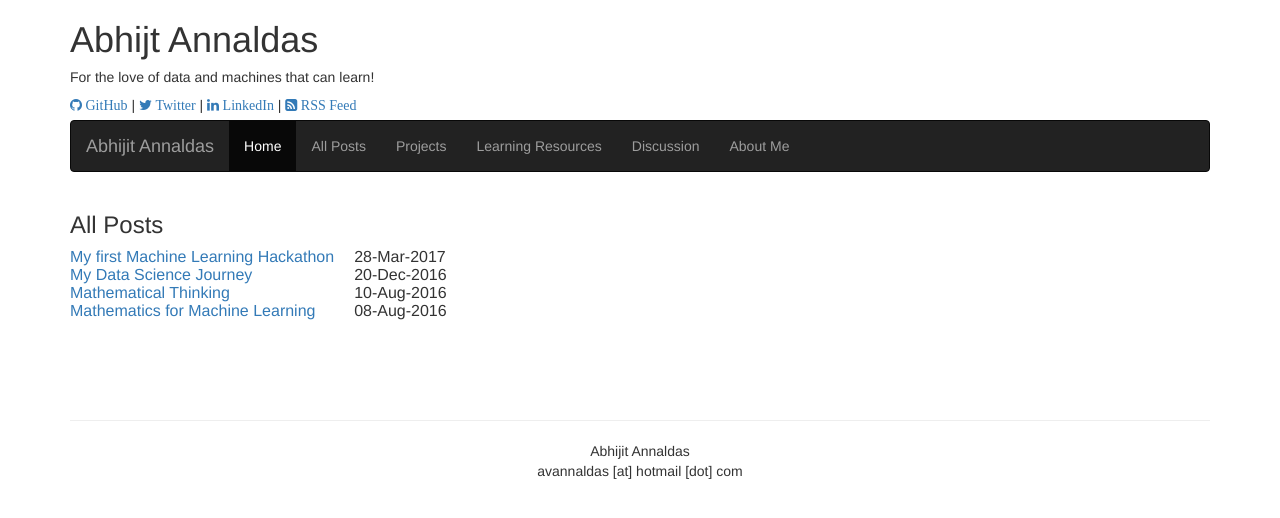
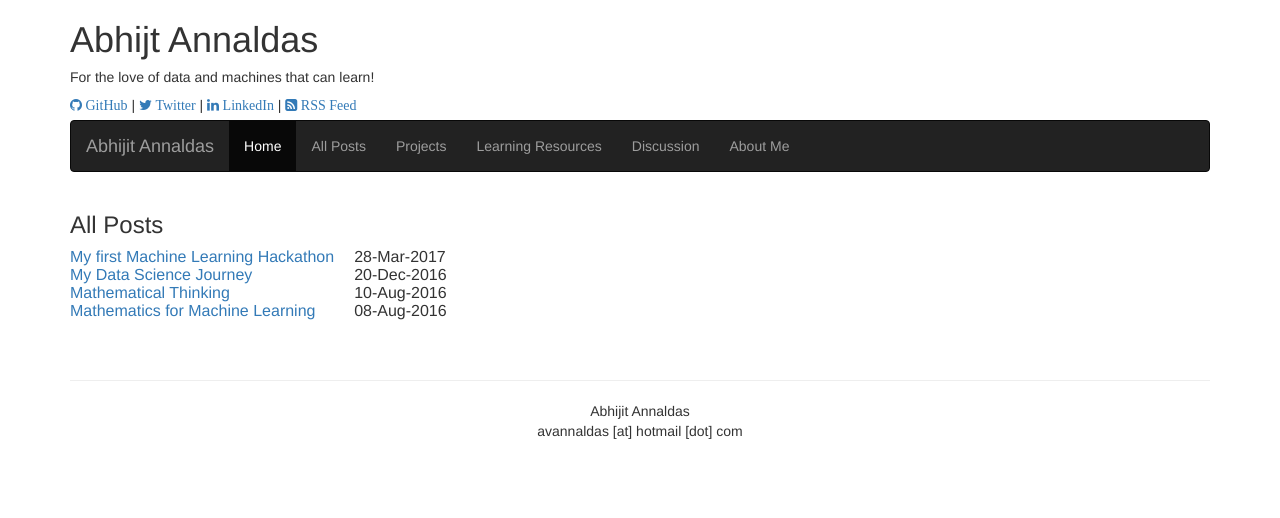
Before and after one commit to devm1023/ML_project, a Jekyll site: the page built from pages/all-posts.html, in a window 1280 px wide. Shown: the top 518 px of the page. Built offline with Jekyll 4.4.1, drawn with Linux system fonts in a browser that asks for light colours; nearby versions of some CDN libraries.

Commit message:
Update all-posts.html

```diff
--- a/pages/all-posts.html
+++ b/pages/all-posts.html
@@ -4,7 +4,7 @@
 permalink: /all-posts/
 ---
 <div class="row">
-	<div class="col-sm-12" style="text-align:justify;">
+	<div class="col-sm-10" style="text-align:justify;">
 		<table>
 			{% for post in site.posts %}
 				<tr>
@@ -13,6 +13,5 @@
 				</tr>
 			{% endfor %}
 		</table>
-		<br /><br />
 	</div>
 </div>
```
